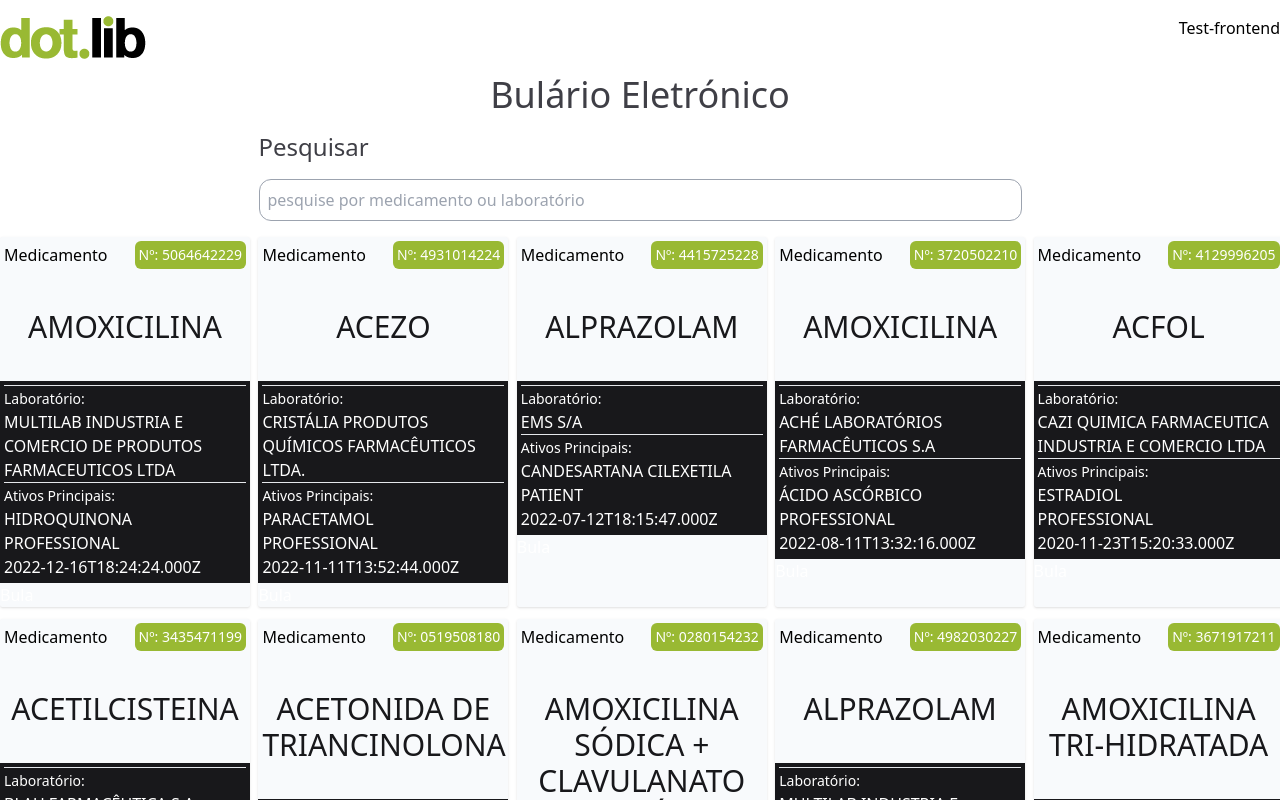
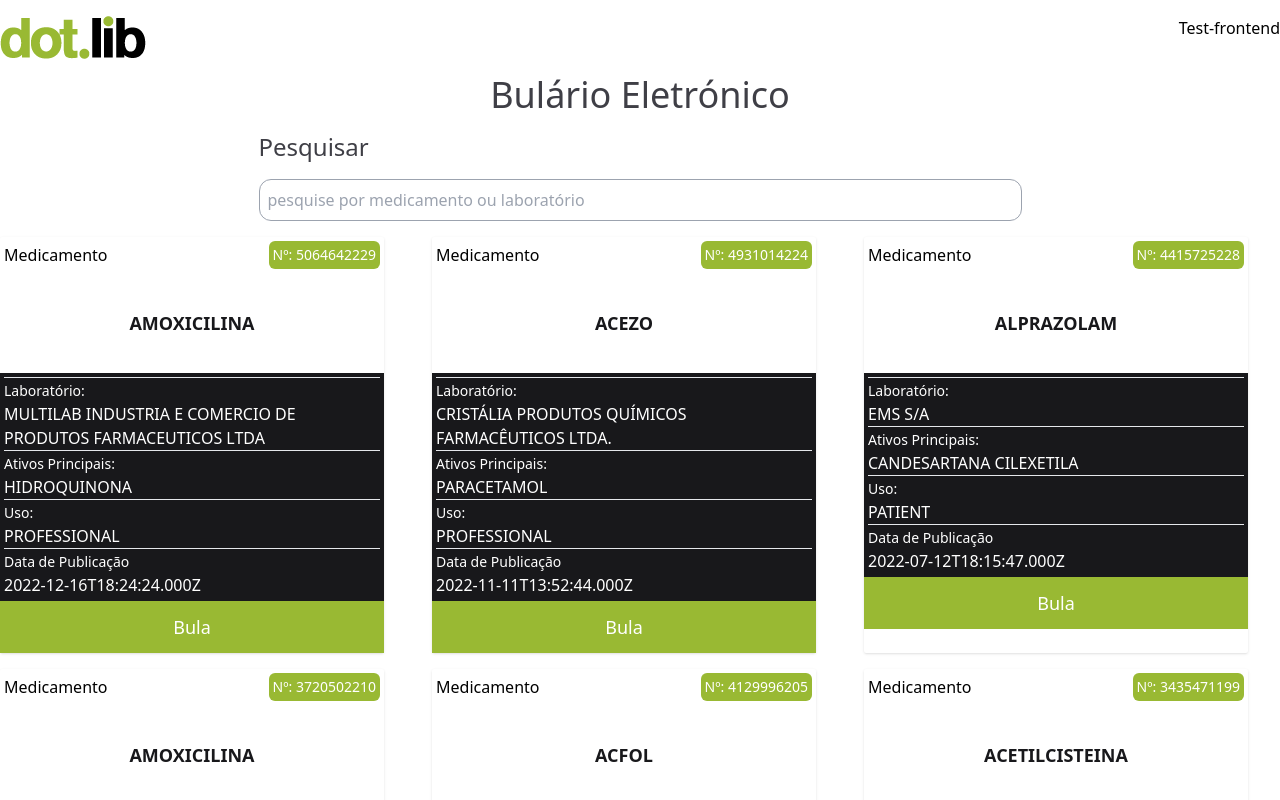
Before and after one commit to JoeSeraphy/dotlib-test-front, a React (Vite) app: page / in a window 1280 px wide. Shown: the top 800 px of the page. Built offline with nearby package versions, Linux system fonts and the light colour scheme; data requests are answered from the project's data file.

Commit message:
criando components

```diff
--- a/src/App.jsx
+++ b/src/App.jsx
@@ -1,4 +1,8 @@
 import { useEffect, useState } from "react";
+import Header from "./components/Header";
+import Title from "./components/Title";
+import Search from "./components/Search";
+import ListaMedicamentos from "./components/ListaMedicamentos";
 
 function App() {
   const [data, setData] = useState([]);
@@ -20,72 +24,11 @@ function App() {
 
   return (
     <>
-      <header className="max-w-screen-xl m-auto py-4">
-        <div className="flex justify-between">
-          <img src="logo.png" alt="logo" />
-          <span>Test-frontend</span>
-        </div>
-      </header>
+      <Header />
       <main className="max-w-screen-xl m-auto">
-        <h1 className="text-4xl text-zinc-700 text-center">
-          Bulário Eletrónico
-        </h1>
-        <div className="grid justify-center mt-4">
-          <p className="text-2xl text-zinc-700 pb-4">Pesquisar</p>
-
-          <form action="#">
-            <input
-              className="w-[763px] outline-none p-2 border rounded-xl border-gray-400"
-              type="text"
-              placeholder="pesquise por medicamento ou laboratório"
-            />
-          </form>
-        </div>
-        <section className="grid grid-cols-5 gap-3  mt-4">
-          {data
-            .filter(
-              (medicamento) =>
-                medicamento.name.toLowerCase().includes(search.toLowerCase()) ||
-                medicamento.company.toLowerCase().includes(search.toLowerCase())
-            )
-            .map((medicamento) => (
-              <div
-                key={medicamento.id}
-                className="w-[250px] bg-slate-50 shadow rounded-sm"
-              >
-                <div className="flex justify-between p-1 items-center">
-                  <span>Medicamento</span>
-                  <span className="text-sm bg-[#99B933] rounded-md p-1 text-white">
-                    Nº: {medicamento.documents[0].expedient}
-                  </span>
-                </div>
-                <div className="bg-slate-50">
-                  <p className="text-center text-3xl text-zinc-900 px-1 py-9">
-                    {medicamento.name}
-                  </p>
-                </div>
-                <div className="bg-zinc-900 text-white p-1">
-                  <div className="border-t">
-                    <span className="text-sm">Laboratório:</span>
-                    <p className="text-base">{medicamento.company}</p>
-                  </div>
-                  <div className="border-t">
-                    <span className="text-sm">Ativos Principais:</span>
-                    <p className="">{medicamento.active_principles[0].name}</p>
-                  </div>
-                  <p className="" key={medicamento.documents[0].id}>
-                    {medicamento.documents[0].type}
-                  </p>
-                  <p className="">{medicamento.published_at}</p>
-                </div>
-                <p className="">
-                  <a href="#" target="_blank" className="text-white">
-                    Bula
-                  </a>
-                </p>
-              </div>
-            ))}
-        </section>
+        <Title />
+        <Search value={search} onChange={(e) => setSearch(e.target.value)} />
+        <ListaMedicamentos data={data} search={search} />
       </main>
     </>
   );
--- /dev/null
+++ b/src/components/Header.jsx
@@ -0,0 +1,15 @@
+import React from "react";
+
+export default function Header() {
+  return (
+    <div>
+      {" "}
+      <header className="max-w-screen-xl m-auto py-4">
+        <div className="flex justify-between">
+          <img src="logo.png" alt="logo" />
+          <span>Test-frontend</span>
+        </div>
+      </header>
+    </div>
+  );
+}
--- /dev/null
+++ b/src/components/ListaMedicamentos.jsx
@@ -0,0 +1,56 @@
+import React from "react";
+
+export default function ListaMedicamentos({ data, search }) {
+  return (
+    <div>
+      <section className="grid grid-cols-3 gap-4  my-4">
+        {data
+          .filter(
+            (medicamento) =>
+              medicamento.name.toLowerCase().includes(search.toLowerCase()) ||
+              medicamento.company.toLowerCase().includes(search.toLowerCase())
+          )
+          .map((medicamento) => (
+            <div key={medicamento.id} className="w-96 shadow rounded-sm">
+              <div className="flex justify-between p-1 items-center">
+                <span>Medicamento</span>
+                <span className="text-sm bg-[#99B933] rounded-md p-1 text-white">
+                  Nº: {medicamento.documents[0].expedient}
+                </span>
+              </div>
+              <div className="">
+                <p className="text-center text-lg font-semibold text-zinc-900 px-1 py-9">
+                  {medicamento.name}
+                </p>
+              </div>
+              <div className="bg-zinc-900 text-white p-1">
+                <div className="border-t">
+                  <span className="text-sm">Laboratório:</span>
+                  <p className="text-base">{medicamento.company}</p>
+                </div>
+                <div className="border-t">
+                  <span className="text-sm">Ativos Principais:</span>
+                  <p className="text-base">
+                    {medicamento.active_principles[0].name}
+                  </p>
+                </div>
+                <div className="border-t">
+                  <span className="text-sm">Uso:</span>
+                  <p className="text-base">{medicamento.documents[0].type}</p>
+                </div>
+                <div className="border-t">
+                  <span className="text-sm">Data de Publicação</span>
+                  <p className="text-base">{medicamento.published_at}</p>
+                </div>
+              </div>
+              <div className="bg-[#99B933] text-center py-3 flex  justify-center items-baseline align-bottom">
+                <a href="#" target="_blank" className="text-white text-lg">
+                  Bula
+                </a>
+              </div>
+            </div>
+          ))}
+      </section>
+    </div>
+  );
+}
--- /dev/null
+++ b/src/components/Search.jsx
@@ -0,0 +1,19 @@
+import React from "react";
+
+export default function Search({ value, onChange }) {
+  return (
+    <div className="grid justify-center mt-4">
+      <p className="text-2xl text-zinc-700 pb-4">Pesquisar</p>
+
+      <form action="#">
+        <input
+          className="w-[763px] outline-none p-2 border rounded-xl border-gray-400"
+          type="text"
+          placeholder="pesquise por medicamento ou laboratório"
+          value={value}
+          onChange={onChange}
+        />
+      </form>
+    </div>
+  );
+}
--- /dev/null
+++ b/src/components/Title.jsx
@@ -0,0 +1,9 @@
+import React from "react";
+
+export default function Title() {
+  return (
+    <div>
+      <h1 className="text-4xl text-zinc-700 text-center">Bulário Eletrónico</h1>
+    </div>
+  );
+}
```
